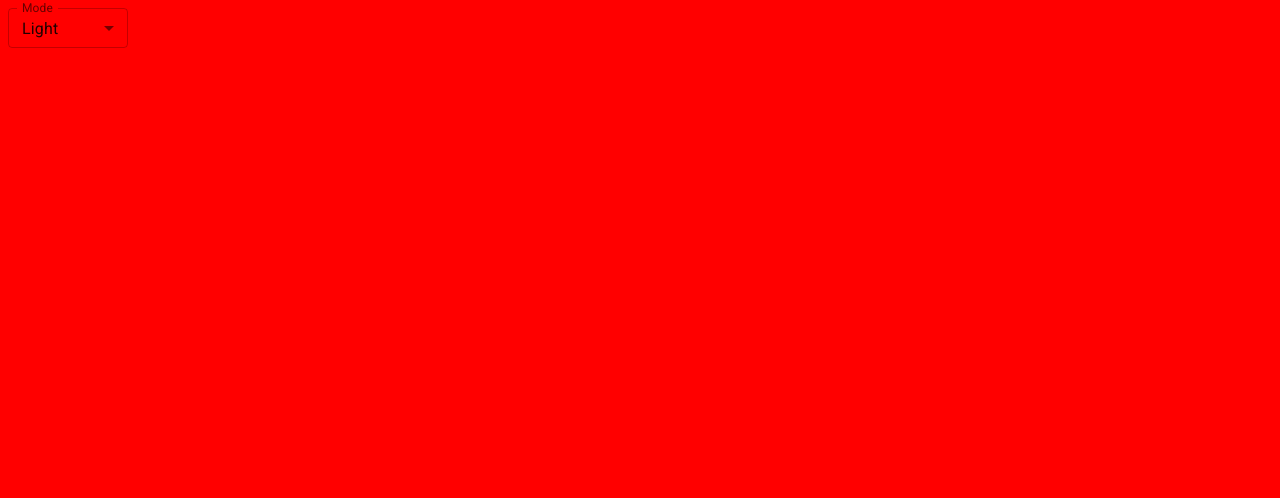
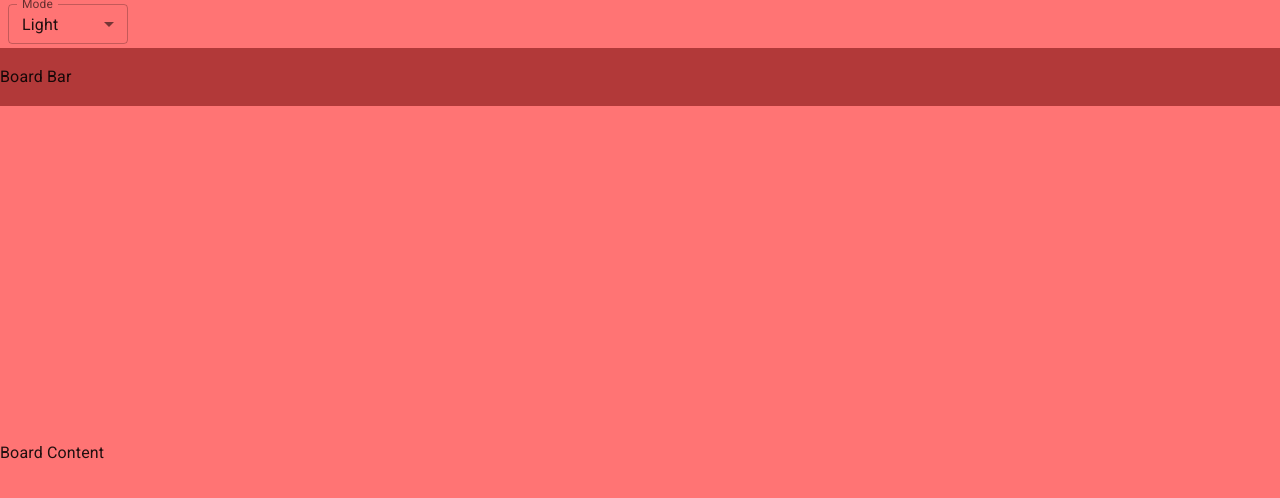
Before and after one commit to vuongduchieu0602/TrelloWebClone, a React (Vite) app: page / in a window 1280 px wide. Shown: the top 498 px of the page. Built offline with nearby package versions, Linux system fonts and the light colour scheme.

Commit message:
basic layout

```diff
--- a/index.html
+++ b/index.html
@@ -4,7 +4,7 @@
     <meta charset="UTF-8" />
     <link rel="icon" type="image/svg+xml" href="/vite.svg" />
     <meta name="viewport" content="width=device-width, initial-scale=1.0" />
-    <title>Vite + React</title>
+    <title>Trello App</title>
     <link rel="preconnect" href="https://fonts.googleapis.com" />
     <link rel="preconnect" href="https://fonts.gstatic.com" crossorigin />
     <link
--- a/src/App.jsx
+++ b/src/App.jsx
@@ -7,6 +7,7 @@
 import Select from '@mui/material/Select'
 import Container from '@mui/material/Container'
 import { Height } from '@mui/icons-material'
+import Box from '@mui/material/Box'
 
 function ModeSelect() {
   const { mode, setMode } = useColorScheme()
@@ -37,7 +38,33 @@
 function App() {
   return (
     <Container disableGutters maxWidth={ false } sx={{ height:'100vh', bgcolor: 'red' }}>
-      <ModeSelect />
+      <Box sx={{
+        bgcolor: 'primary.light',
+        height: (theme) => theme.trello.appBarHeight,
+        width: '100%',
+        display: 'flex',
+        alignItems: 'center'
+      }}>
+        <ModeSelect />
+      </Box>
+      <Box sx={{
+        bgcolor: 'primary.dark',
+        height: (theme) => theme.trello.boardBarHeight,
+        width: '100%',
+        display: 'flex',
+        alignItems: 'center'
+      }}>
+        Board Bar
+      </Box>
+      <Box sx={{
+        bgcolor: 'primary.light',
+        height: (theme) => `calc(100vh - ${theme.trello.appBarHeight} - ${theme.trello.boardBarHeight} )`,
+        width: '100%',
+        display: 'flex',
+        alignItems: 'center'
+      }}>
+        Board Content
+      </Box>
     </Container>
   )
 }
--- a/src/theme.js
+++ b/src/theme.js
@@ -3,6 +3,10 @@
 
 // Create a theme instance.
 const theme = extendTheme({
+  trello: {
+    appBarHeight: '48px',
+    boardBarHeight: '58px'
+  },
   colorSchemes: {
     light: {
       palette: {
```
